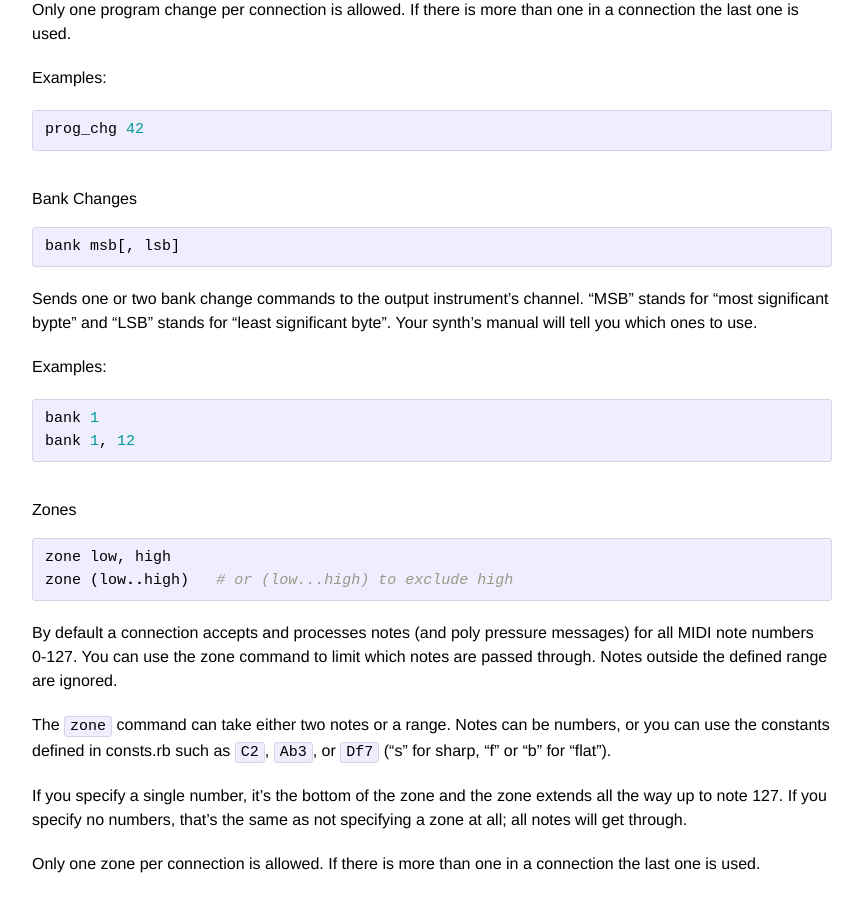
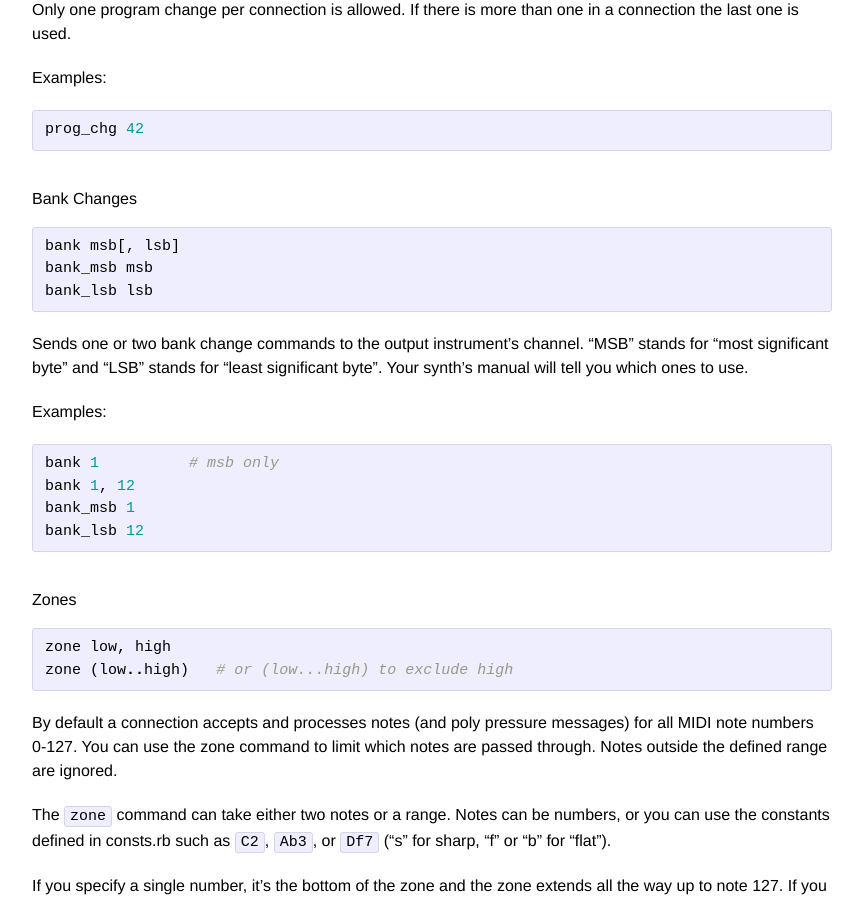
Before and after one commit to jimm/patchmaster, a Jekyll site: the page built from site/file-format.md, in a window 1280 px wide and 900 px high, scrolled down 5165 px. Shown: the whole window, without its empty margins (208-1071 px from the left). Built offline with Jekyll 4.4.1, drawn with Linux system fonts in a browser that asks for light colours; some of the changed text lies outside the part shown.

Commit message:
doc fixes

```diff
--- a/site/file-format.md
+++ b/site/file-format.md
@@ -206,7 +206,7 @@ A connection can optionally take a block that specifies a program change
 (sent to the output instrument on `out_chan`), bank change (ditto), a zone,
 a transposition, and a filter (see below).
 
-- bank
+- bank, bank\_msb, bank\_lsb
 - prog_chg
 - zone
 - transpose
@@ -252,17 +252,21 @@ prog_chg 42
 
 {% highlight ruby %}
 bank msb[, lsb]
+bank_msb msb
+bank_lsb lsb
 {% endhighlight %}
 
 Sends one or two bank change commands to the output instrument's channel.
-"MSB" stands for "most significant bypte" and "LSB" stands for "least
+"MSB" stands for "most significant byte" and "LSB" stands for "least
 significant byte". Your synth's manual will tell you which ones to use.
 
 Examples:
 
 {% highlight ruby %}
-bank 1
+bank 1          # msb only
 bank 1, 12
+bank_msb 1
+bank_lsb 12
 {% endhighlight %}
 
 ##### Zones
```
Also changed, not shown: site/changes.md (+4 -3 lines).
